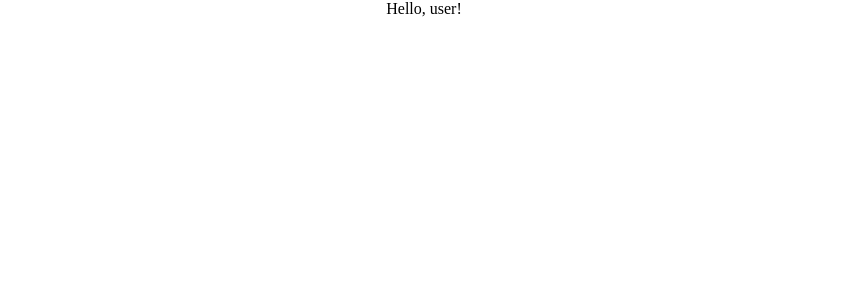
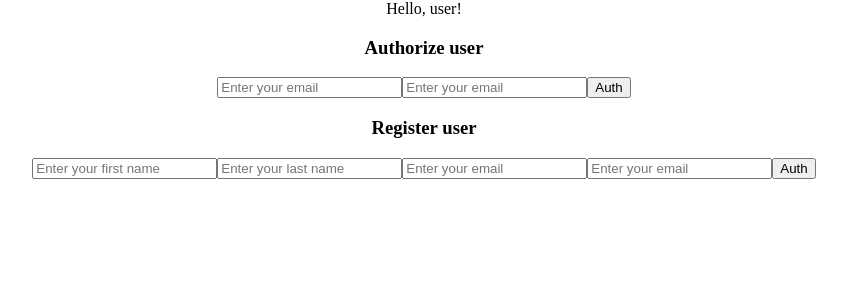
Before and after one commit to SilverTracer/tasker-app, a React app: page / in a window 1280 px wide. Shown: the top 300 px of the page, without its empty margins (216-1063 px from the left). Built offline with nearby package versions, Linux system fonts and the light colour scheme; the HTML template or start-up script is replaced by a standard one.

Commit message:
Added enviromental variables support via .env

```diff
--- a/package.json
+++ b/package.json
@@ -11,6 +11,9 @@
   },
   "dependencies": {
     "@babel/runtime": "^7.5.5",
+    "auth0-js": "^9.11.3",
+    "jwt-decode": "^2.2.0",
+    "prop-types": "^15.7.2",
     "react": "^16.8.6",
     "react-dom": "^16.8.6",
     "react-hot-loader": "^4.12.9",
@@ -27,6 +30,7 @@
     "@babel/preset-react": "^7.0.0",
     "babel-loader": "^8.0.6",
     "css-loader": "^3.1.0",
+    "dotenv-webpack": "^1.7.0",
     "eslint": "^5.3.0",
     "eslint-config-airbnb": "^17.1.1",
     "eslint-loader": "^2.2.1",
--- a/src/Components/App/index.jsx
+++ b/src/Components/App/index.jsx
@@ -1,10 +1,46 @@
 import React from 'react';
+import PropTypes from 'prop-types';
 import css from './main.module.css';
 
-const App = () => (
-  <div className={css.app}>
-    Hello, user!
-  </div>
-);
+import Auth from '../Auth';
+
+class App extends React.Component {
+  constructor(props) {
+    super(props);
+    const { token } = props;
+    this.state = {
+      token: token || null,
+    };
+  }
+
+  componentDidMount() {
+    const { token } = this.state;
+
+    if (!token) {
+      console.log('Get token, pls');
+    } else {
+      console.log('Fetch private, pls');
+    }
+  }
+
+  render() {
+    return (
+      <div className={css.app}>
+        Hello, user!
+        <div>
+          <Auth />
+        </div>
+      </div>
+    );
+  }
+}
+
+App.propTypes = {
+  token: PropTypes.string || null,
+};
+
+App.defaultProps = {
+  token: null,
+};
 
 export default App;
--- /dev/null
+++ b/src/Components/Auth/index.jsx
@@ -0,0 +1,58 @@
+/* eslint-disable react/no-unused-state */
+import React from 'react';
+// import PropTypes from 'prop-types';
+// import jwt_decode from 'jwt-decode';
+// import auth0 from 'auth0-js';
+
+class Auth extends React.Component {
+  constructor(props) {
+    super(props);
+    this.state = {
+      auth: null,
+      reg: null,
+    };
+
+    this.authorizeUser = this.authorizeUser.bind(this);
+    this.registerUser = this.registerUser.bind(this);
+  }
+
+  authorizeUser() {
+    fetch('http://localhost:8080/signin', {
+      method: 'GET',
+    })
+      .then(res => res.text())
+      .then(text => this.setState({ auth: text }));
+  }
+
+  registerUser() {
+    fetch('http://localhost:8080/signup', {
+      method: 'GET',
+    })
+      .then(res => res.text())
+      .then(text => this.setState({ auth: text }));
+  }
+
+  render() {
+    const { authorizeUser, registerUser } = this;
+    return (
+      <div>
+        <div>
+          <h3>Authorize user</h3>
+          <input type="text" placeholder="Enter your email" />
+          <input type="password" placeholder="Enter your email" />
+          <button type="button" onClick={authorizeUser}>Auth</button>
+        </div>
+        <div>
+          <h3>Register user</h3>
+          <input type="text" placeholder="Enter your first name" />
+          <input type="text" placeholder="Enter your last name" />
+          <input type="text" placeholder="Enter your email" />
+          <input type="password" placeholder="Enter your email" />
+          <button type="button" onClick={registerUser}>Auth</button>
+        </div>
+      </div>
+    );
+  }
+}
+
+export default Auth;
--- a/webpack.config.js
+++ b/webpack.config.js
@@ -1,5 +1,6 @@
 const webpack = require('webpack');
 const path = require('path');
+const Dotenv = require('dotenv-webpack');
 
 const config = {
   entry: './src/index.jsx',
@@ -47,7 +48,10 @@ const config = {
   devServer: {
     contentBase: './dist',
     port: 3000,
-  }
-}
+  },
+  plugins: [
+    new Dotenv(),
+  ],
+};
 
 module.exports = config;
```
Also changed, not shown: 2 other files (tests, documents, lock files or other folders).
